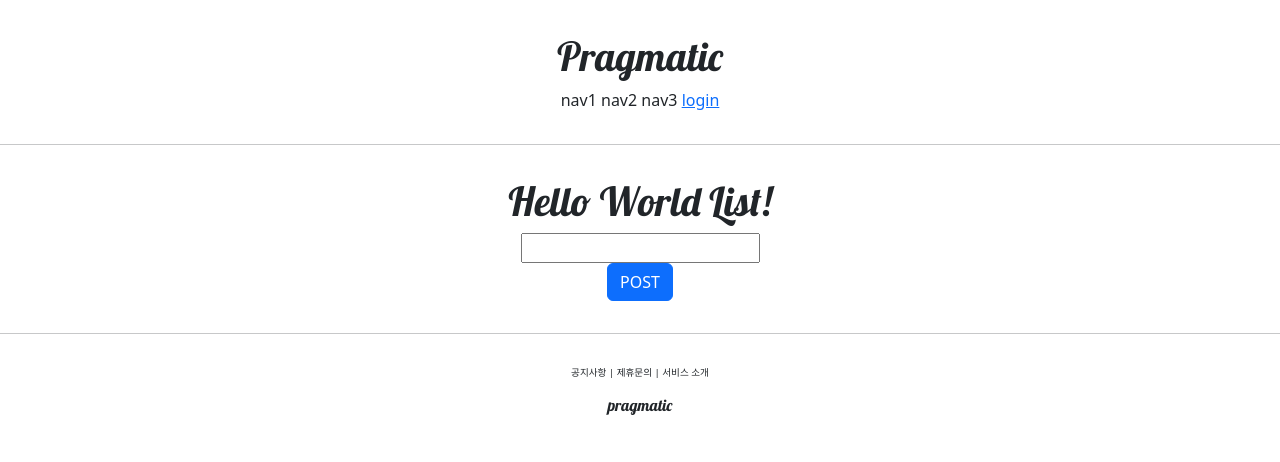
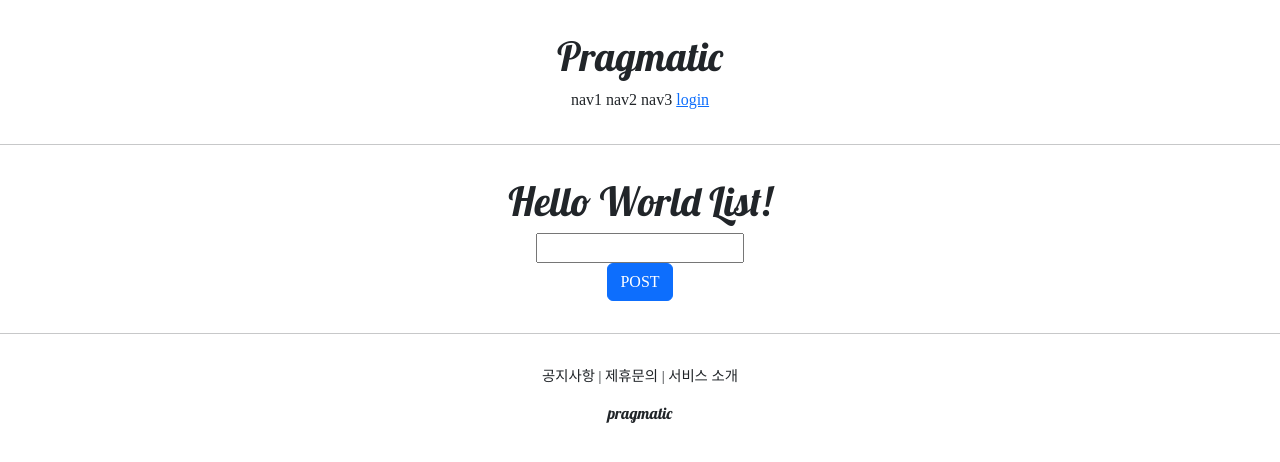
Before and after one commit to YangHoJae/program1, a Django app: template accountapp/templates/accountapp/hello_world.html in a window 1280 px wide. Shown: the top 462 px of the page. Run offline with Django 4.2, Linux system fonts and the light colour scheme; the template is opened without the code that fills it, so the values that code supplies are empty; some web fonts are replaced.

Commit message:
django coruse 23 commit

```diff
--- a/pragmatic/settings.py
+++ b/pragmatic/settings.py
@@ -53,6 +53,7 @@
     'django.contrib.sessions',
     'django.contrib.messages',
     'django.contrib.staticfiles',
+    'bootstrap4',
     'accountapp',
 ]
 
--- a/static/base.css
+++ b/static/base.css
@@ -3,7 +3,7 @@
 }
 
 .pragmatic_footer_button{
-    font-size : .6rem;
+    font-size : .9rem;
 }
 .pragmatic_footer{
     text-align:center;
--- a/templates/base.html
+++ b/templates/base.html
@@ -3,7 +3,7 @@
 
 {% include 'head.html' %}
 
-<body>
+<body style="font-family : NanumSquareR;">
 
     {% include 'header.html' %}
 
--- a/templates/head.html
+++ b/templates/head.html
@@ -16,5 +16,32 @@
     <!-- DEFAULT CSS LINK -->
     <LINK rel="stylesheet" type="text/css" href="{% static 'base.css' %}">
 
+    <style>
+        @font-face {
+            font-family : 'NanumSquareB';
+            src : local('NanumSquareB'),
+            url("{% static 'fonts/NanumSquareB.ttf' %}") format("opentype");
+        }
+
+        @font-face {
+        font-family : 'NanumSquareEB';
+        src : local('NanumSquareEB'),
+        url("{% static 'fonts/NanumSquareEB.ttf' %}") format("opentype");
+        }
+
+        @font-face {
+        font-family : 'NanumSquareL';
+        src : local('NanumSquareL'),
+        url("{% static 'fonts/NanumSquareL.ttf' %}") format("opentype");
+        }
+
+        @font-face {
+        font-family : 'NanumSquareR';
+        src : local('NanumSquareR'),
+        url("{% static 'fonts/NanumSquareR.ttf' %}") format("opentype");
+        }
+
+    </style>
+
 
 </head>
--- a/templates/header.html
+++ b/templates/header.html
@@ -6,7 +6,7 @@
             <span>nav1</span>
             <span>nav2</span>
             <span>nav3</span>
-            {% if not user.id_authenticated %}
+            {% if not user.is_authenticated %}
             <a href ="{% url 'accountapp:login' %}?next={{ request.path }}">
                 <span>login</span>
             </a>
```
Also changed, not shown: accountapp/templates/accountapp/create.html (+8 -4 lines), accountapp/templates/accountapp/login.html (+4 -3 lines), static/fonts/._NanumSquareB.otf (added), static/fonts/._NanumSquareEB.otf (added), static/fonts/._NanumSquareL.otf (added), static/fonts/._NanumSquareR.otf (added).
